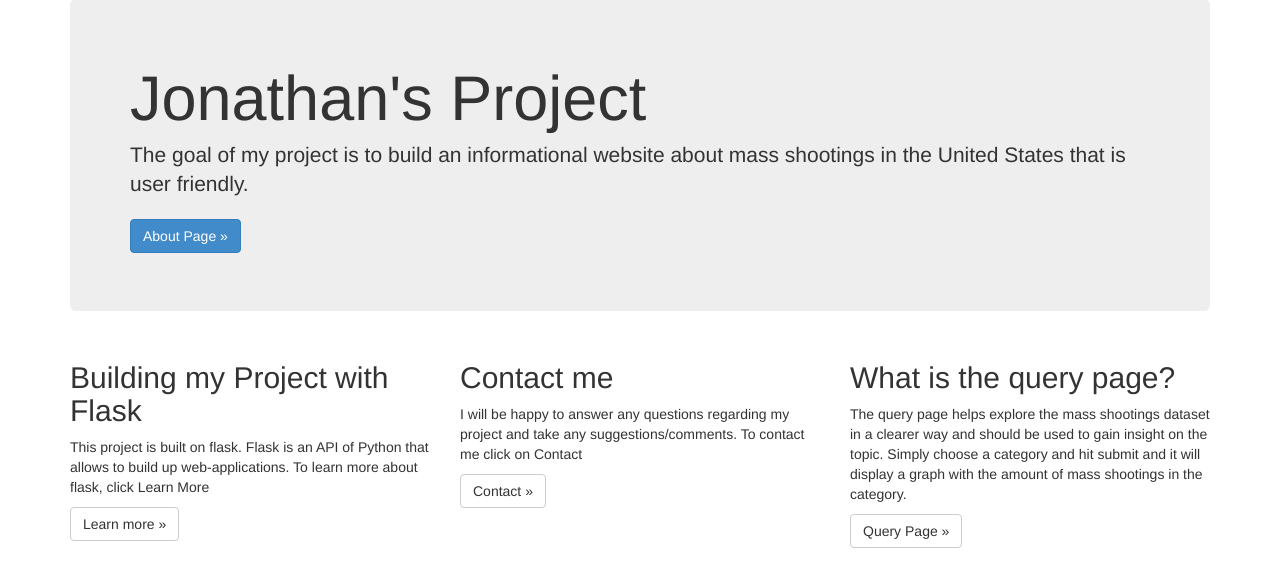
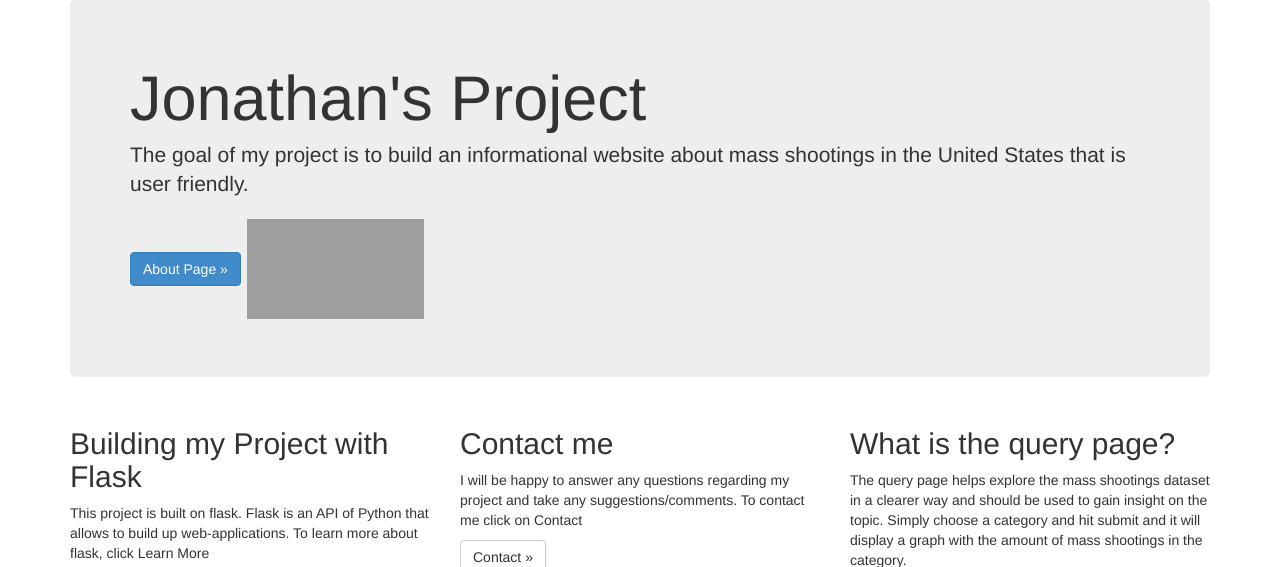
Before and after one commit to JonathanLevy10/FlaskWebProject1, a Flask app: page / in a window 1280 px wide. Shown: the part 51-618 px from the top of the page. Run offline with Flask 2, Linux system fonts and the light colour scheme; parts of the project's set-up code (start-up, migrations or seed data) failed here and were passed over; some libraries are stand-ins or nearby versions; grey boxes are pictures that could not be loaded.

Commit message:
Photo Added

```diff
--- a/FlaskWebProject1/FlaskWebProject1/templates/index.html
+++ b/FlaskWebProject1/FlaskWebProject1/templates/index.html
@@ -5,8 +5,10 @@
 <div class="jumbotron">
     <h1>Jonathan's Project</h1>
     <p class="lead">The goal of my project is to build an informational website about mass shootings in the United States that is user friendly.</p>
-    <p><a class="btn btn-primary btn-large" href="{{ url_for('about') }}"> About Page &raquo;</a></p>
+
+    <p><a class="btn btn-primary btn-large" href="{{ url_for('about') }}"> About Page &raquo;</a> <img src=https://www.abc.net.au/cm/rimage/9549762-16x9-xlarge.jpg?v =2 style=align ="right width="177" height="100"></p>
 </div>
+
 
 <div class="row">
     <div class="col-md-4">
```
